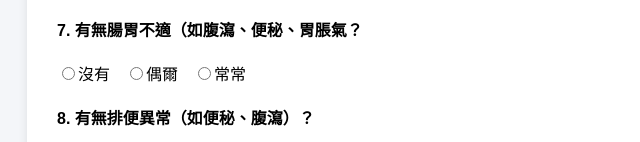
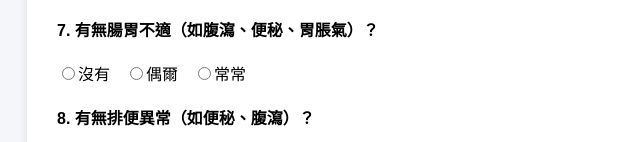
Before and after one commit to probiolife/Marriot_survey, a plain HTML site: page index.html in a window 1280 px wide. Shown: the part 658-800 px from the top of the page, 183-823 px from the left. Drawn offline with Linux system fonts and the light colour scheme.

Commit message:
Update index.html
minor amendment

```diff
--- a/index.html
+++ b/index.html
@@ -27,7 +27,7 @@
 <label>4. 睡眠情況如何？</label><div class="options"><label><input type="radio" name="q4_sleep" value="4:非常好">非常好</label><label><input type="radio" name="q4_sleep" value="3:還可">還可</label><label><input type="radio" name="q4_sleep" value="2:有時好有時不好">有時好有時不好</label><label><input type="radio" name="q4_sleep" value="1:很難睡">很難睡</label></div>
 <label>5. 您平均每天睡眠幾小時？</label><div class="options"><label><input type="radio" name="q5_hours" value="1:少於5小時">少於5小時</label><label><input type="radio" name="q5_hours" value="2:5-6小時">5-6小時</label><label><input type="radio" name="q5_hours" value="3:7-8小時">7-8小時</label><label><input type="radio" name="q5_hours" value="4:9小時以上">9小時以上</label></div>
 <label>6. 是否常感到疲勞？</label><div class="options"><label><input type="radio" name="q6_fatigue" value="4:幾乎沒有">幾乎沒有</label><label><input type="radio" name="q6_fatigue" value="3:偶爾">偶爾</label><label><input type="radio" name="q6_fatigue" value="2:比較常見">比較常見</label><label><input type="radio" name="q6_fatigue" value="1:常常如此">常常如此</label></div>
-<label>7. 有無腸胃不適（如腹瀉、便秘、胃脹氣？</label><div class="options"><label><input type="radio" name="q7_gut" value="4:沒有">沒有</label><label><input type="radio" name="q7_gut" value="2:偶爾">偶爾</label><label><input type="radio" name="q7_gut" value="1:常常">常常</label></div>
+<label>7. 有無腸胃不適（如腹瀉、便秘、胃脹氣）？</label><div class="options"><label><input type="radio" name="q7_gut" value="4:沒有">沒有</label><label><input type="radio" name="q7_gut" value="2:偶爾">偶爾</label><label><input type="radio" name="q7_gut" value="1:常常">常常</label></div>
 <label>8. 有無排便異常（如便秘、腹瀉）？</label><div class="options"><label><input type="radio" name="q8_bowel" value="4:沒有">沒有</label><label><input type="radio" name="q8_bowel" value="2:偶爾">偶爾</label><label><input type="radio" name="q8_bowel" value="1:常常">常常</label></div>
 <label>9. 有無腹脹、胃酸倒流？</label><div class="options"><label><input type="radio" name="q9_bloat" value="4:沒有">沒有</label><label><input type="radio" name="q9_bloat" value="2:偶爾">偶爾</label><label><input type="radio" name="q9_bloat" value="1:常常">常常</label></div>
 <label>10. 有無情緒低落、緊張煩躁？</label><div class="options"><label><input type="radio" name="q10_emotion" value="4:沒有">沒有</label><label><input type="radio" name="q10_emotion" value="2:偶爾">偶爾</label><label><input type="radio" name="q10_emotion" value="1:常常">常常</label></div>
```
